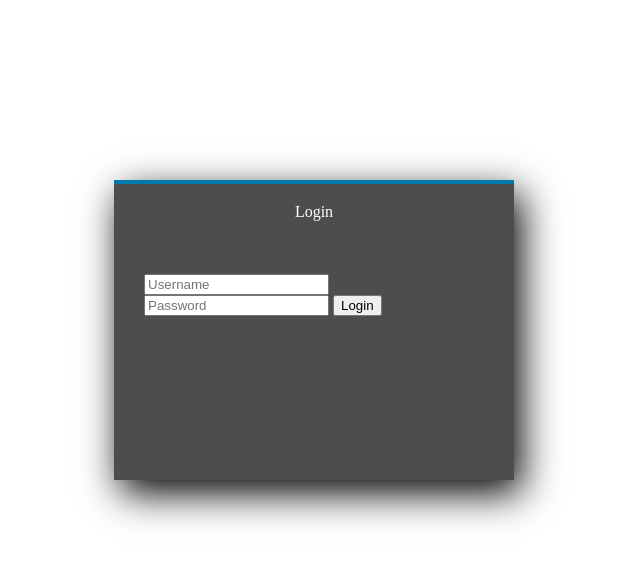
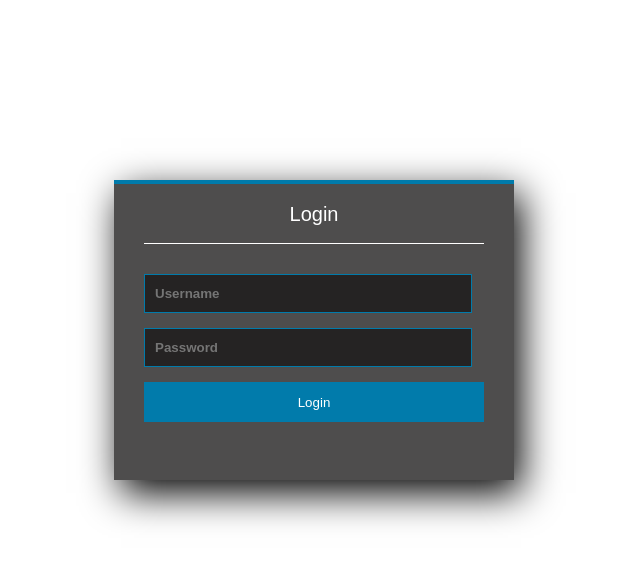
Before and after one commit to MatiasAcosta-hbtn/flask_app, a Flask app: page / in a window 1280 px wide. Shown: the top 563 px of the page, without its empty margins (326-966 px from the left). Run offline with Flask 2, Linux system fonts and the light colour scheme.

Commit message:
Improve login and add connection with db

```diff
--- a/app.py
+++ b/app.py
@@ -1,15 +1,41 @@
-from flask import Flask, render_template
+from flask import Flask, render_template, request
 import os
+from sqlalchemy import (create_engine)
+from sqlalchemy.orm import sessionmaker
+from tables import User, Base
+
 
 TEMPLATE_DIR = os.path.abspath('templates')
 STATIC_DIR = os.path.abspath('static')
 
 app = Flask(__name__, template_folder=TEMPLATE_DIR, static_folder=STATIC_DIR)
+engine = create_engine('mysql+mysqldb://{}:{}@localhost/{}'
+                               .format("root", "12345678", "flask_app"),
+                               pool_pre_ping=True)
+Session = sessionmaker(bind=engine)
+session = Session()
+
 
 @app.route('/')
 def index():
     return render_template('login.html')
 
+@app.route("/login", methods=["GET", "POST"])
+def login():
+    if request.method == "GET":
+        return render_template("login.html")
+    else:
+        username = request.form['username']
+        password = request.form['password']
+        user =  session.query(User).filter(
+            User.username == username,
+            User.password == password
+        ).first()
+        if (user):
+            return render_template('index.html')
+        else:
+            return "Error el usuario {} no\
+                se encuentra registrado".format(username)
 
 if __name__ == '__main__':
     app.run(debug=True)
--- a/static/styles/login-styles.css
+++ b/static/styles/login-styles.css
@@ -1,3 +1,7 @@
+body{
+    font-family: Arial, Helvetica, sans-serif;
+}
+
 .form-login{
     width: 400px;
     height: 300px;
@@ -14,4 +18,27 @@
     text-align: center;
     height: 40px;
     margin-bottom: 30px;
+    border-bottom: 1px solid;
+    font-size: 20px;
+
 }
+
+.input{
+    width:90%;
+    border: 1px solid #017bab;
+    margin-bottom: 15px;
+    padding: 11px 10px;
+    background-color: #252323;
+    font-variant: 14px;
+    font-weight: bold;
+    color:white;
+}
+
+.button {
+    width: 100%;
+    height: 40px;
+    background-color: #017bab;
+    border: none;
+    color:white;
+    margin-bottom: 16px;
+}
--- a/templates/login.html
+++ b/templates/login.html
@@ -9,10 +9,12 @@
 </head>
 <body>
     <section class="form-login">
-        <h5>Login</h5>
-        <input class="input" type="text" name="username" value="" placeholder="Username">
-        <input class="input" type="password" name="password" value="" placeholder="Password">
-        <input class="button" type="submit" name="" value="Login">
+        <form action='/login' method="POST">
+            <h5>Login</h5>
+            <input class="input" type="text" name="username" value="" placeholder="Username">
+            <input class="input" type="password" name="password" value="" placeholder="Password">
+            <input class="button" type="submit" name="" value="Login">
+        </form>
     </section>
     <div class="a"></div>
 </body>
--- a/templates/signup.html
+++ b/templates/signup.html
@@ -6,8 +6,6 @@
     <title>create an account</title>
 </head>
 <body>
-    <form>
-        <
-    </form>
+
 </body>
 </html>
```
Also changed, not shown: tables.py (added, +13 -0 lines), 1 other file.
